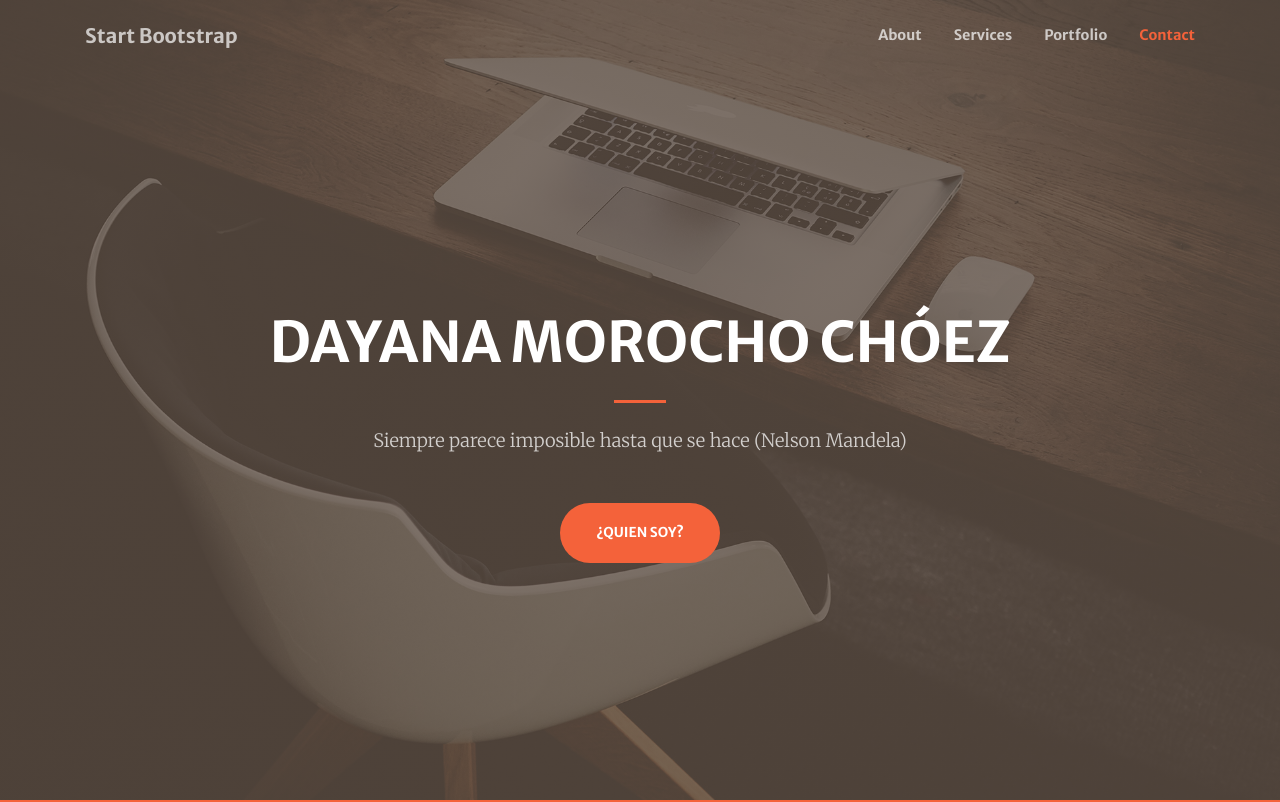
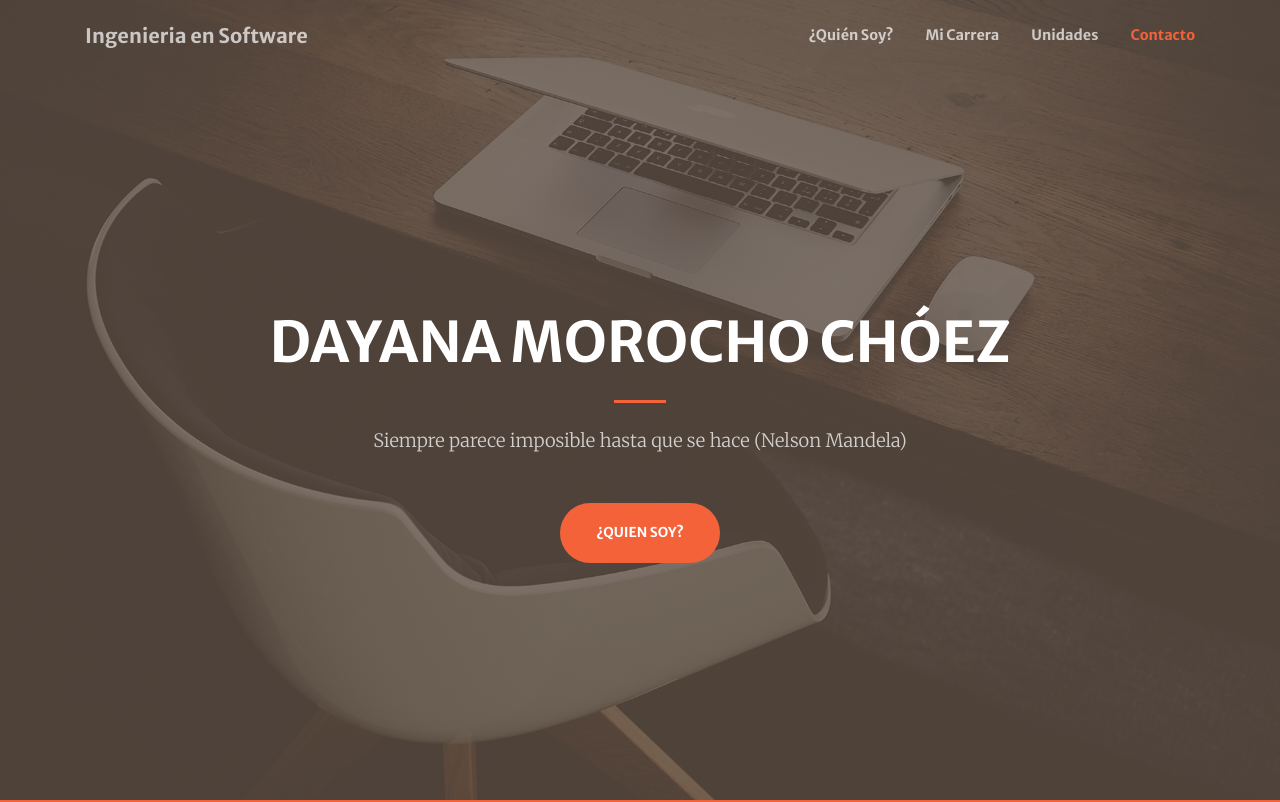
Before and after one commit to dayamori/dayamori.github.io, a website with bundled scripts: page index.html in a window 1280 px wide. Shown: the top 802 px of the page. Built offline with nearby package versions, Linux system fonts and the light colour scheme.

Commit message:
Update index.html

```diff
--- a/index.html
+++ b/index.html
@@ -30,23 +30,23 @@
   <!-- Navigation -->
   <nav class="navbar navbar-expand-lg navbar-light fixed-top py-3" id="mainNav">
     <div class="container">
-      <a class="navbar-brand js-scroll-trigger" href="#page-top">Start Bootstrap</a>
+      <a class="navbar-brand js-scroll-trigger" href="#page-top">Ingenieria en Software</a>
       <button class="navbar-toggler navbar-toggler-right" type="button" data-toggle="collapse" data-target="#navbarResponsive" aria-controls="navbarResponsive" aria-expanded="false" aria-label="Toggle navigation">
         <span class="navbar-toggler-icon"></span>
       </button>
       <div class="collapse navbar-collapse" id="navbarResponsive">
         <ul class="navbar-nav ml-auto my-2 my-lg-0">
           <li class="nav-item">
-            <a class="nav-link js-scroll-trigger" href="#about">About</a>
+            <a class="nav-link js-scroll-trigger" href="#about">¿Quién Soy?</a>
           </li>
           <li class="nav-item">
-            <a class="nav-link js-scroll-trigger" href="#services">Services</a>
+            <a class="nav-link js-scroll-trigger" href="#services">Mi Carrera</a>
           </li>
           <li class="nav-item">
-            <a class="nav-link js-scroll-trigger" href="#portfolio">Portfolio</a>
+            <a class="nav-link js-scroll-trigger" href="#portfolio">Unidades</a>
           </li>
           <li class="nav-item">
-            <a class="nav-link js-scroll-trigger" href="#contact">Contact</a>
+            <a class="nav-link js-scroll-trigger" href="#contact">Contacto</a>
           </li>
         </ul>
       </div>
```
